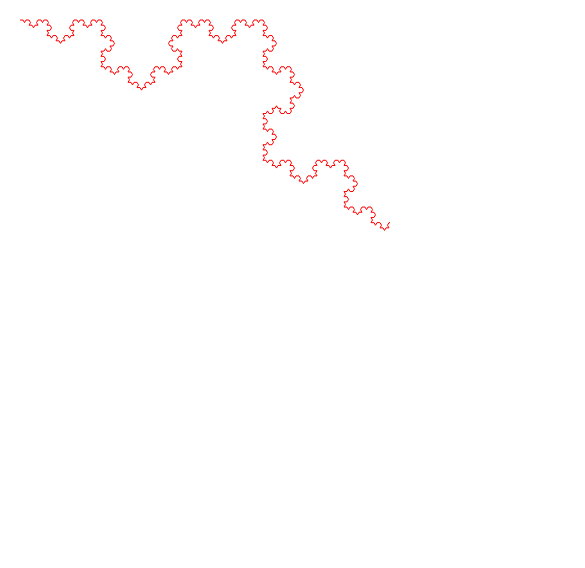
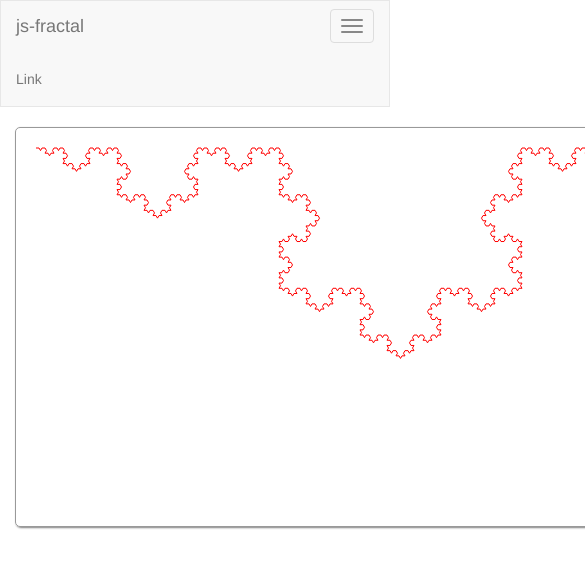
Before and after one commit to radl97/js-fractal, a plain HTML site: page index.html in a window 390 px wide. Shown: the top 568 px of the page, 585 px wide, since content can reach past the window. Drawn offline with Linux system fonts and the light colour scheme.

Commit message:
add base elements of the gui

```diff
--- a/css/fractal.css
+++ b/css/fractal.css
@@ -1,5 +1,15 @@
 html, body, svg {
     width: 100%;
     height: 100%;
-    margin: 0;
 }
+
+.draw-box {
+    border: 1px solid #999999;
+    border-radius: 5px;
+    box-shadow: gray 1px 1px 2px;
+}
+
+#main-draw-table {
+    width: 800px;
+    height: 400px;
+}
--- a/index.html
+++ b/index.html
@@ -6,12 +6,38 @@
     <meta name="viewport" content="width=device-width, initial-scale=1">
     <title>js-fractal</title>
 
+    <link rel="stylesheet" type="text/css" href="css/bootstrap.min.css"/>
     <link rel="stylesheet" type="text/css" href="css/fractal.css"/>
 </head>
 <body>
 
-<svg id="svg"></svg>
+<nav class="navbar navbar-default">
+    <div class="container-fluid">
 
+        <div class="navbar-header">
+            <button type="button" class="navbar-toggle collapsed" data-toggle="collapse"
+                    data-target="#bs-example-navbar-collapse-1" aria-expanded="false">
+                <span class="sr-only">Toggle navigation</span>
+                <span class="icon-bar"></span>
+                <span class="icon-bar"></span>
+                <span class="icon-bar"></span>
+            </button>
+            <a class="navbar-brand" href="#">js-fractal</a>
+        </div>
+
+        <ul class="nav navbar-nav navbar-left">
+            <li><a href="#">Link</a></li>
+        </ul>
+
+    </div>
+</nav>
+
+<div class="container-fluid">
+    <svg id="main-draw-table" class="draw-box"></svg>
+</div>
+
+<script src="js/jquery.min.js"></script>
+<script src="js/bootstrap.min.js"></script>
 <script src="js/fractal.js"></script>
 </body>
 </html>
--- a/js/fractal.js
+++ b/js/fractal.js
@@ -1,5 +1,5 @@
 // megkeressuk az SVG DOM-unkat
-var svg = document.querySelector('#svg');
+var svg = document.querySelector('#main-draw-table');
 
 // kitorli az SVG vonalak
 function clear() {
```
